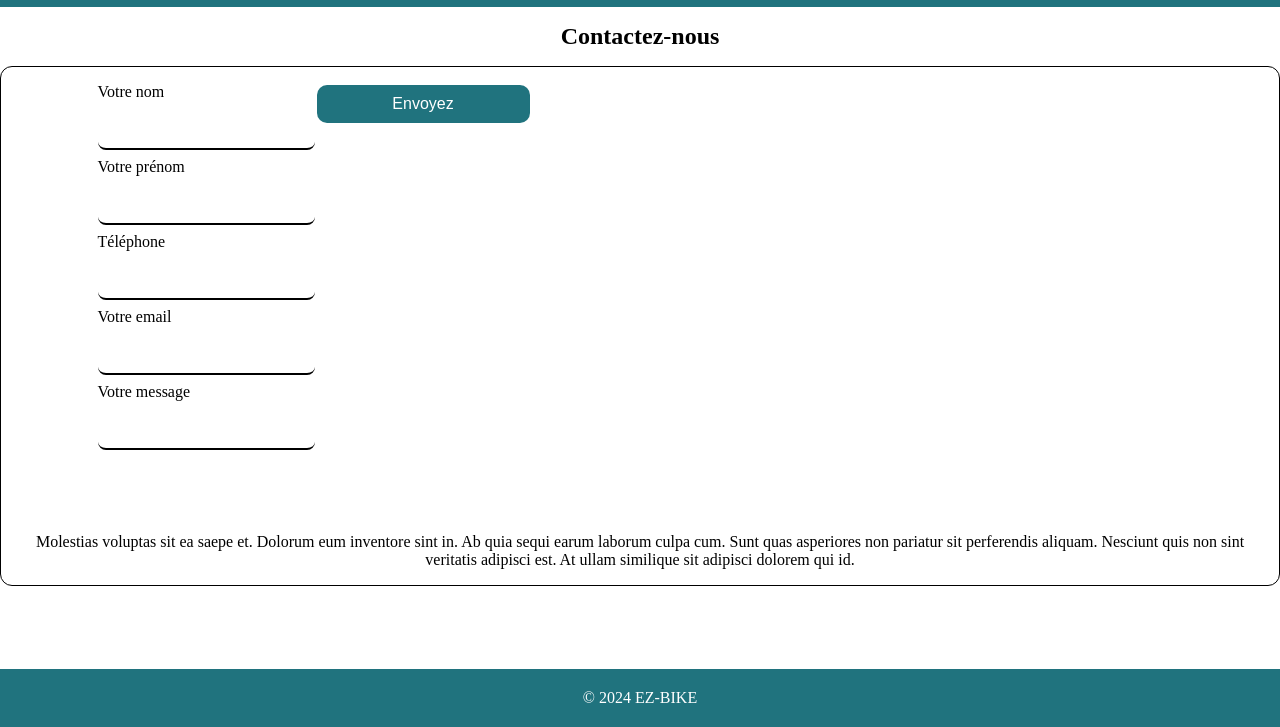
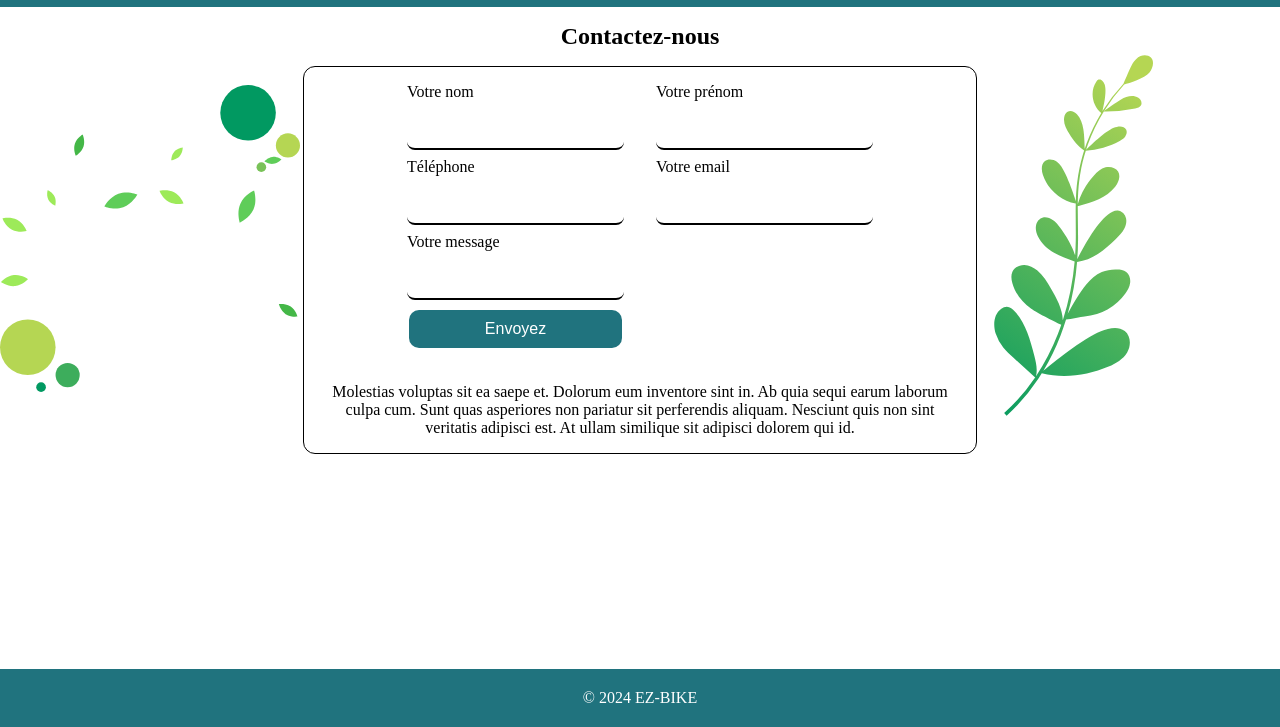
Before and after one commit to yuuta2s/EZ-BIKE, a plain HTML site: page PageHtml/contact.html in a window 1280 px wide. Shown: the part 73-800 px from the top of the page. Drawn offline with Linux system fonts and the light colour scheme.

Commit message:
changement style page contact

```diff
--- a/css/contact.css
+++ b/css/contact.css
@@ -70,7 +70,59 @@ background-color: #20737e; /* Green */
   height: 50%;
 }
 
-@media screen and (min-width: 1366px) {
+@media screen and (max-width: 850px) {
+  .formContact form {
+    display: flex;
+    flex-direction: column;
+    flex-wrap: nowrap;
+    justify-content: center;
+    align-items: center;
+    align-content: space-around;
+}
+}
+
+@media screen and (min-width: 850px) {
+  .formContact form {
+    display: grid;
+    grid-template-columns: repeat(2, 1fr);
+    grid-template-rows: repeat(4, 1fr);
+    grid-column-gap: 2em;
+    grid-row-gap: 0px;
+
+    }
+
+    .formContact form {
+      display: grid;
+      grid-template-columns: repeat(2, 1fr);
+      grid-template-rows: repeat(4, 1fr);
+      grid-column-gap: 2em;
+      grid-row-gap: 0px;
+
+
+      }
+
+  .nomForm { grid-area: 1 / 1 / 2 / 2; }
+  .prenomForm { grid-area: 1 / 2 / 2 / 3; }
+  .telForm { grid-area: 2 / 1 / 3 / 2; }
+  .emailForm { grid-area: 2 / 2 / 3 / 3; }
+  .messageForm { grid-area: 3 / 1 / 4 / 3; }
+  .buttonForm { grid-area: 4 / 1 / 5 / 2; }
+
+  .formTextContact {
+    display: flex;
+    max-width: 50%;
+    margin: auto;
+    max-height: 50%;
+    /* background-image: url(../img/assets/feuilles-vent.svg); */
+    background-position: center;
+    background-repeat: no-repeat;
+    background-size: contain;
+  }
+}
+
+
+
+@media screen and (min-width: 1100px) {
 .formContact form {
     display: grid;
     grid-template-columns: repeat(2, 1fr);
--- a/css/style.css
+++ b/css/style.css
@@ -38,10 +38,6 @@ nav {
   width: 80%;
   margin-top: 30px; /* Adjust this value as needed */
 }
-<<<<<<< HEAD
-=======
-
->>>>>>> 1962d7cd9b857dee49a361836aef80c273a2353a
 .nav-brand {
   font-family: "Times New Roman", Times, serif;
   font-size: 2rem;
```
